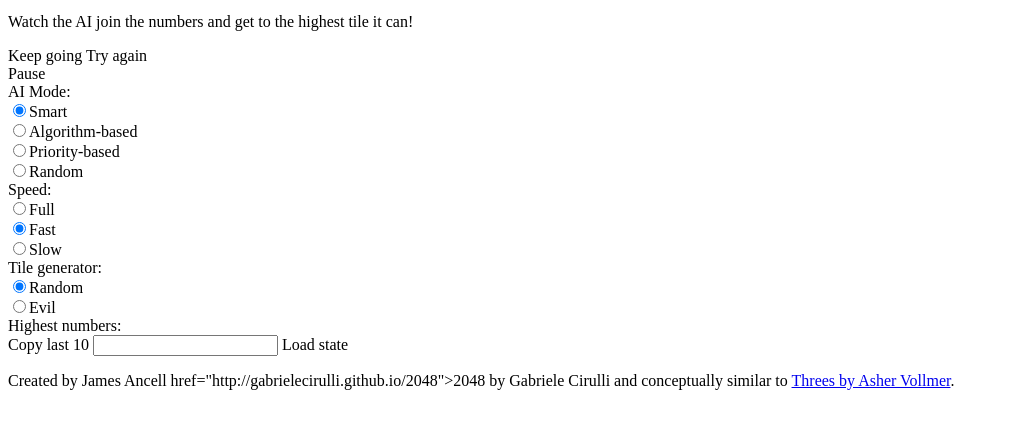
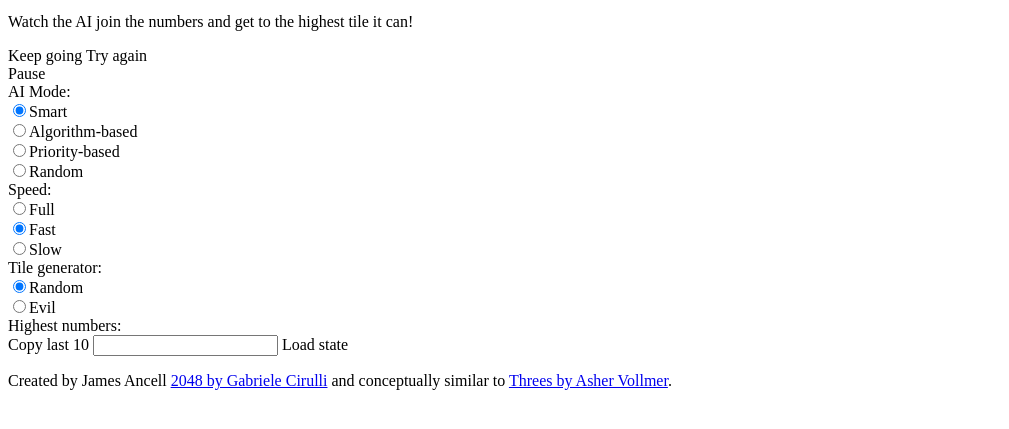
Before and after one commit to JimJam019283/2048Auto, a plain HTML site: page index.html in a window 1280 px wide. Shown: the part 119-548 px from the top of the page, without its empty margins (0-1009 px from the left). Drawn offline with nearby package versions, Linux system fonts and the light colour scheme; files that its build step writes are made by us from their sources; a script that the page names is missing.

Commit message:
Update index.html

```diff
--- a/index.html
+++ b/index.html
@@ -102,7 +102,7 @@
     </div>
 
     <p class="game-explanation">
-    Created by James Ancell  href="http://gabrielecirulli.github.io/2048">2048 by Gabriele Cirulli</a> and conceptually similar to <a href="http://asherv.com/threes/" target="_blank">Threes by Asher Vollmer</a>.
+    Created by James Ancell <a href="http://gabrielecirulli.github.io/2048">2048 by Gabriele Cirulli</a> and conceptually similar to <a href="http://asherv.com/threes/" target="_blank">Threes by Asher Vollmer</a>.
     </p>
     <div class="copy-json"></div>
   </div>
```
